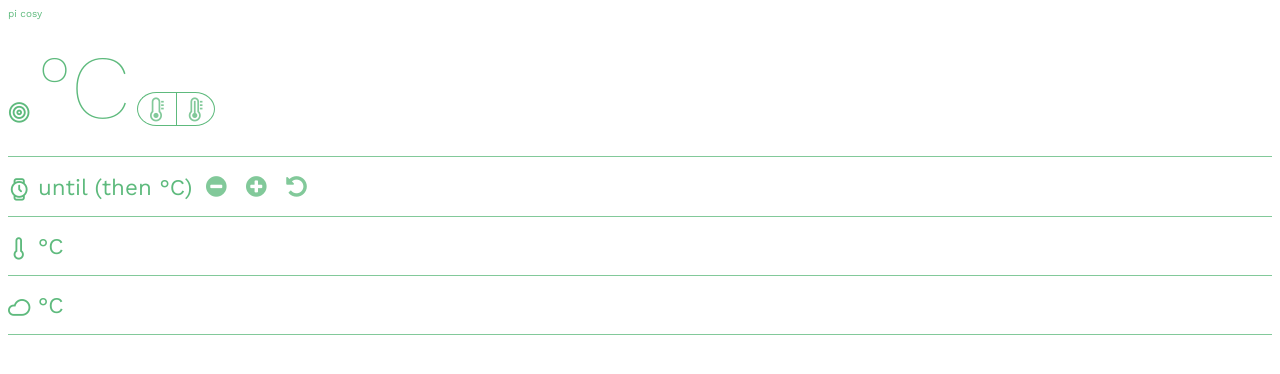
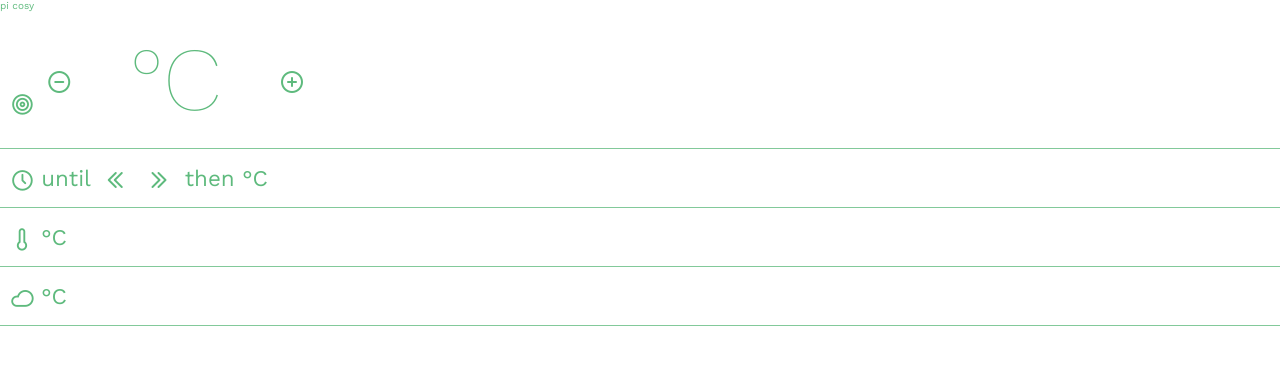
Before and after one commit to timrog1/pi-cosy, a website: page static/index.html in a window 1280 px wide. Drawn offline with nearby package versions, Linux system fonts and the light colour scheme; no server answers.

Commit message:
UI buttons

```diff
--- a/logging.js
+++ b/logging.js
@@ -32,5 +32,5 @@ let timer = rx.Observable.timer(0, 60000);
 
 module.exports = status =>
 	timer
-	.withLatestFrom(status, (_, s) => toEntry(s))
-	.subscribe(appendToFile, err => console.warn(err));
+		.withLatestFrom(status, (_, s) => toEntry(s))
+		.subscribe(appendToFile, err => console.warn(err));
--- a/static/console.js
+++ b/static/console.js
@@ -4,28 +4,28 @@ angular.module("console", [])
             template: `<div class="currentTemps">
                 <section>
                     <i class="icon-target"></i>
+                    <h1 class="inline current-main full-buttons">
+                        <button ng-click="changeTarget(-1)" class="minus"><i class="icon-circle-minus"></i></button>
+                        <button ng-click="changeTarget(+1)" class="plus"><i class="icon-circle-plus"></i></button>
+                        {{status.target.current | number : 0}}°C
+                        <i ng-if="status.relay" class="fa fa-fire"></i>
+                    </h1>
+                </section>
+                <section ng-class="{override: hasOverride(status.schedule.override)}">
+                    <i class="icon-clock"></i>
                     <div class="inline">
-                        <h1 class="current-main inline">{{status.target.current | number : 0}}°C</h1>
-                        <i ng-if="status.relay" class="fa fa-fire"></i>
-                        <span class="button-strip">
-                            <button ng-click="changeTarget(-1)"><i class="fa fa-thermometer-empty"></i></button><button ng-click="changeTarget(+1)"><i class="fa fa-thermometer-full"></i></button>
-                        </span>
-                    </div>
-                </section>
-                <section>
-                    <i class="icon-watch"></i>
-                    <div class="inline">
-                        until {{ status.target.next[0] | date : 'H:mm' }}
-                        (then {{ status.target.next[1] | number : 0}}°C)
-                        <button ng-click="changeTime(-30)"><i class="fa fa-minus-circle"></i></button>
-                        <button ng-click="changeTime(30)"><i class="fa fa-plus-circle"></i></button>
-                        <button ng-click="clear()"><i class="fa fa-undo"></i></button>
+                        until
+                        <button ng-click="changeTime(-30)"><i class="icon-rewind"></i></button>
+                        {{ status.target.next[0] | date : 'H:mm' }}
+                        <button ng-click="changeTime(30)"><i class="icon-fast-forward"></i></button>
+                        then {{ status.target.next[1] | number : 0}}°C
+                        <button class="clear" ng-click="clear()"><i class="icon-reload"></i></button>
                     </div>
                 </section>
                 <section>
                     <i class="icon-thermometer"></i>
                     <div class="inline">
-                        {{status.inside | number : 1}}°C
+                    {{status.inside | number : 1}}°C
                     </div>
                 </section>
                 <section class="current-outside">
@@ -42,21 +42,29 @@ angular.module("console", [])
                         .finally(() => $timeout(refresh, 1000))
                 }
 
+                function override(endTime, temp) {
+                    scope.status.schedule.override = [ endTime, temp ];
+                    $http.put("/schedule/override", [ endTime, temp ]);
+                }
+
                 scope.changeTarget = increment => {
                     let target = scope.status.target;
                     target.current += increment;
                     let overrideDate = new Date((new Date().getTime()) + 60*60*1000);
-                    $http.put("/schedule/override", [ overrideDate, target.current ]);
+                    override(overrideDate, target.current);
                 }
 
                 scope.changeTime = increment => {
-                    let o = scope.status.schedule.override;
+                    let target = scope.status.target
                     let ms = increment * 60000;
-                    o[0] = new Date(~~(new Date(o[0]) / ms + 1) * ms);
-                    $http.put("/schedule/override", o);
+                    target.next[0] = new Date(~~(new Date(target.next[0]) / ms + 1) * ms);
+                    override(target.next[0], target.current);
                 }
 
-                scope.clear = () => $http.delete("/schedule/override");
+                scope.clear = () => {
+                    delete scope.status.schedule.override;
+                    $http.delete("/schedule/override");
+                };
 
                 scope.hasOverride = override => override && Date.parse(override[0]) > new Date();
 
--- a/static/site.css
+++ b/static/site.css
@@ -25,6 +25,8 @@ section {
 body {
   font-family: 'Work Sans';
   color: #5eba7d;
+  padding:0;
+  margin:0;
 }
 
 .pleft {
@@ -39,41 +41,53 @@ body {
 button {
   background: none;
   border: none;
-  color: #5eba7d;
+  color: inherit;
   margin: 0;
   font-size:24px;
 }
 
 button:hover {
-  background-color: #b7e0c5;
+  background-color: rgba(111, 193, 139, .5);
 }
 
 button:focus {
   outline: 0px auto -webkit-focus-ring-color;
 }
 
-.button-strip button {
-  border-radius:  0 50% 50% 0;
-  border: 1px solid #5eba7d;
-  padding:4px 12px;
+.current-main {
+  width:3em;
+  text-align:center;
 }
 
-.button-strip button:first-child {
-  border-width: 1px 0 1px 1px;
-  border-radius: 50% 0 0 50%;
+.full-buttons {
+  position: relative;
 }
 
-.fa {
-  color: #82c99a;
+.full-buttons button {
+  position:absolute;
+  top:0;
+  bottom:0;
+  width:50%;
+}
+
+.full-buttons button.minus {
+  left:0;
+  text-align: left;
+}
+
+.full-buttons button.plus {
+  right:0;
+  text-align: right;
 }
 
 section {
   padding:16px 0 16px 2.5em;
   border-bottom: 1px solid #82c99a;
+  transition: background-color .5s, color .5s;
 }
 
 section > i {
-  margin-left: -2.5em;
+  margin-left: -2.0em;
 }
 
 header {
@@ -90,3 +104,16 @@ header {
   0%,100%   { opacity: 0.5 ;}
   75%  { opacity:1.0; }
 }
+
+section.override {
+    background-color: #5eba7d;
+    color: white;
+}
+
+section.override button.clear {
+  display: inline;
+}
+
+button.clear {
+  display:none;
+}
```
